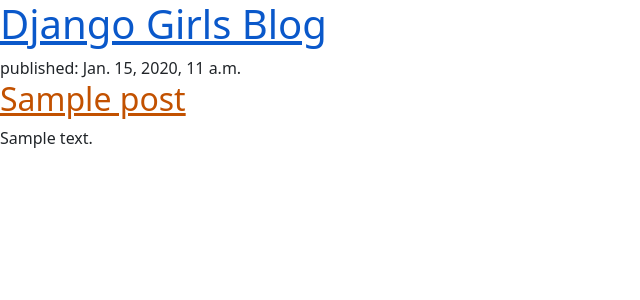
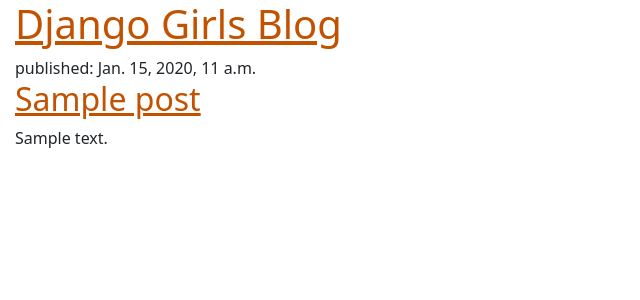
Before and after one commit to marvelouswebpro/my-first-blog, a Django app: page / in a window 1280 px wide. Shown: the top 300 px of the page, without its empty margins (0-640 px from the left). Run offline with Django 5.2, Linux system fonts and the light colour scheme; tables that the repository leaves empty hold one stand-in row (values such as "Sample post").

Commit message:
changing color of Header in post

```diff
--- a/blog/static/css/blog.css
+++ b/blog/static/css/blog.css
@@ -1,3 +1,7 @@
-h1 a, h2 a {
+h1, a  h2, a {
     color: #C25100;
 }
+
+body {
+    padding-left: 15px;
+}
```
